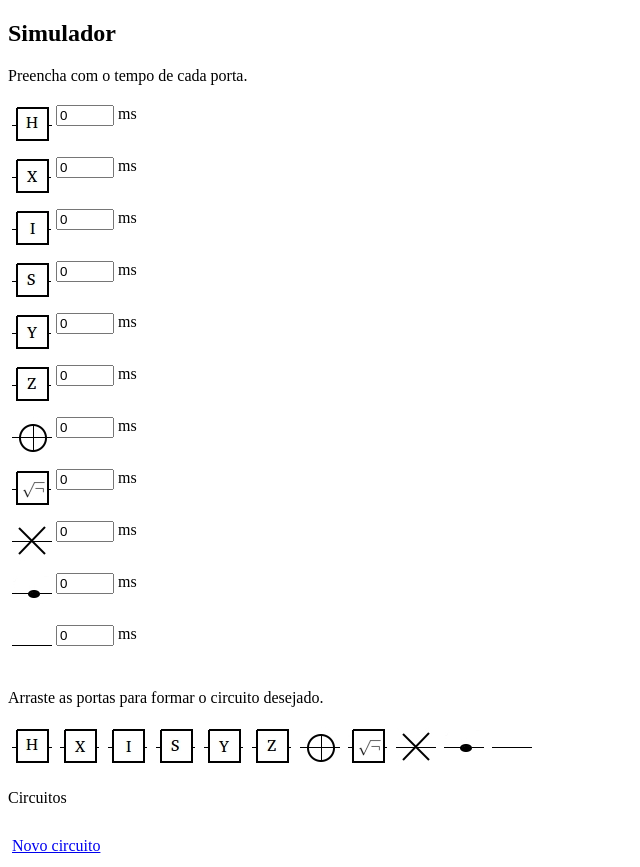
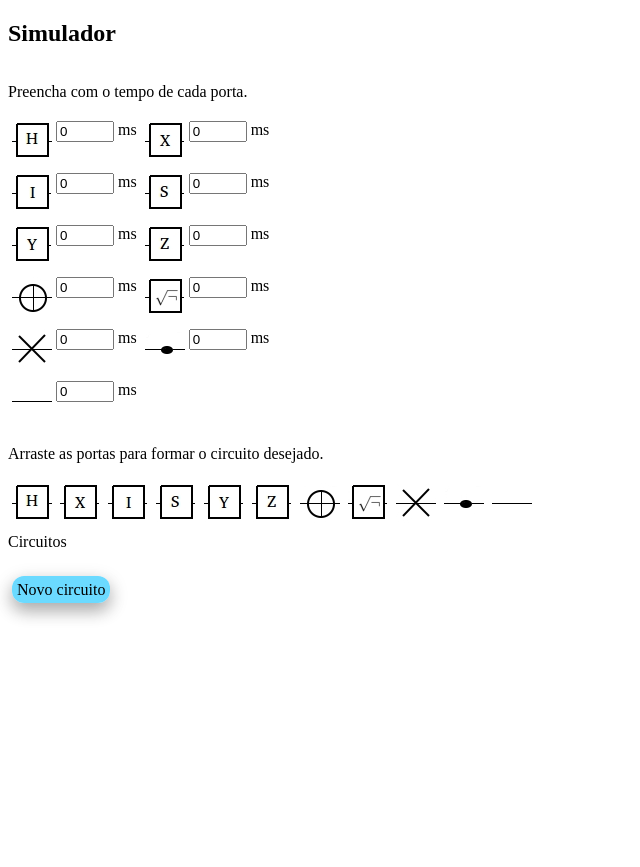
Before and after one commit to iblackman/quantum-circuit-simulator, a Django app: page /simulador/ in a window 1280 px wide. Shown: the whole page, without its empty margins (0-640 px from the left). After the commit the page ends 619 px from the top, so only its background shows below. Run offline with Django 3.2, Linux system fonts and the light colour scheme; some libraries are stand-ins or nearby versions.

Commit message:
alterei css left e right

```diff
--- a/static/simulador/css/style.css
+++ b/static/simulador/css/style.css
@@ -1,3 +1,15 @@
+div.left {
+    float:left;
+    width: 20%;
+    min-width: 300px;
+}
+
+div.right{
+    float:left;
+    width: 80%;
+    min-width: 540px;
+}
+
 div.c-porta {
     float: left;
     width: 40px;
@@ -18,6 +30,7 @@ div.porta {
 div.porta-tempo {
     margin: 0px;
     padding: 4px;
+    float: left;
 }
 
 div.porta-tempo input {
@@ -31,7 +44,7 @@ div.porta-tempo span {
 
 div.c-container-original {
     display: none;
-    clear: left;
+    /*clear: left;*/
     padding: 4px;
 }
 
@@ -41,18 +54,45 @@ div.c-container {
 }
 
 div.b-novo-circuito {
-    clear: left;
+    /*clear: left;*/
     padding: 4px;
 }
 
 div.container-outer {
     overflow-x: auto;
     overflow-y: hidden;
-    width: 500px;
+    width: 100%;
     height: 10px;
-    clear: left;
+    /*clear: left;*/
 }
 
 div.circuitos {
-    clear: left;
+    /*clear: left;*/
 }
+
+div.drag-portas {
+    height: 20px;
+}
+
+.button {
+    border-radius: 12px;
+    padding: 5px;
+    cursor: pointer;
+    background-color: 100%;
+    box-shadow: 0 8px 16px 0 rgba(0,0,0,0.2), 0 6px 20px 0 rgba(0,0,0,0.19);
+}
+
+.button:hover {
+    border-radius: 12px;
+    padding: 5px;
+    cursor: pointer;
+    opacity: 0.8;
+}
+
+.blue {
+    background-color: #6BDAFF;
+}
+
+.red {
+    background-color: #FF7171;
+}
--- a/static/simulador/js/main.js
+++ b/static/simulador/js/main.js
@@ -1,3 +1,5 @@
+
+
 function allowDrop(ev) {
     ev.preventDefault();
 }
--- a/templates/simulador/index.html
+++ b/templates/simulador/index.html
@@ -10,7 +10,9 @@
         <script src="https://ajax.googleapis.com/ajax/libs/jquery/3.1.1/jquery.min.js"></script>
     </head>
     <body>
+        <div class="row">
         	<h2>Simulador</h2>
+            <div class="left">
             	<p>Preencha com o tempo de cada porta.</p>
              	<!-- cria todas as portas passadas como parametro na view como variavel arrPortas -->
             	<div style="">
@@ -22,6 +24,8 @@
             			</div>
             		{% endfor %}
             	</div>
+            </div>
+            <div class="right">
             	<p>Arraste as portas para formar o circuito desejado.</p>
                     <!-- cria todas as portas passadas como parametro na view como variavel arrPortas -->
             	<div class="drag-portas">
@@ -32,7 +36,7 @@
             		{% endfor %}
             	</div>
 
-    	<div style="clear:left">
+            	<div >
             		<p><br>Circuitos </p>
             	</div>
 
@@ -47,17 +51,20 @@
 
             				</div>
             			{% endfor %}
-    				<a href="#" onclick="remove(event)">Remover</a>
+            				<a class="button red" onclick="remove(event)">Remover</a>
             			</div>
             		</div>
             	</div>
+
                 <!-- Ajusta a width da div circuitos dependendo do numero maximo de portas na div container-original -->
                 <script>
                     adjustCircuitWidth();
             	</script>
 
             	<div class="b-novo-circuito" >
-    		<a href="#" onclick="duplicate()">Novo circuito</a>
+            		<a class="button blue" onclick="duplicate()">Novo circuito</a>
+            	</div>
+            </div>
         </div>
     </body>
 </html>
```
Lines whose indentation alone changed are shown as unchanged.
